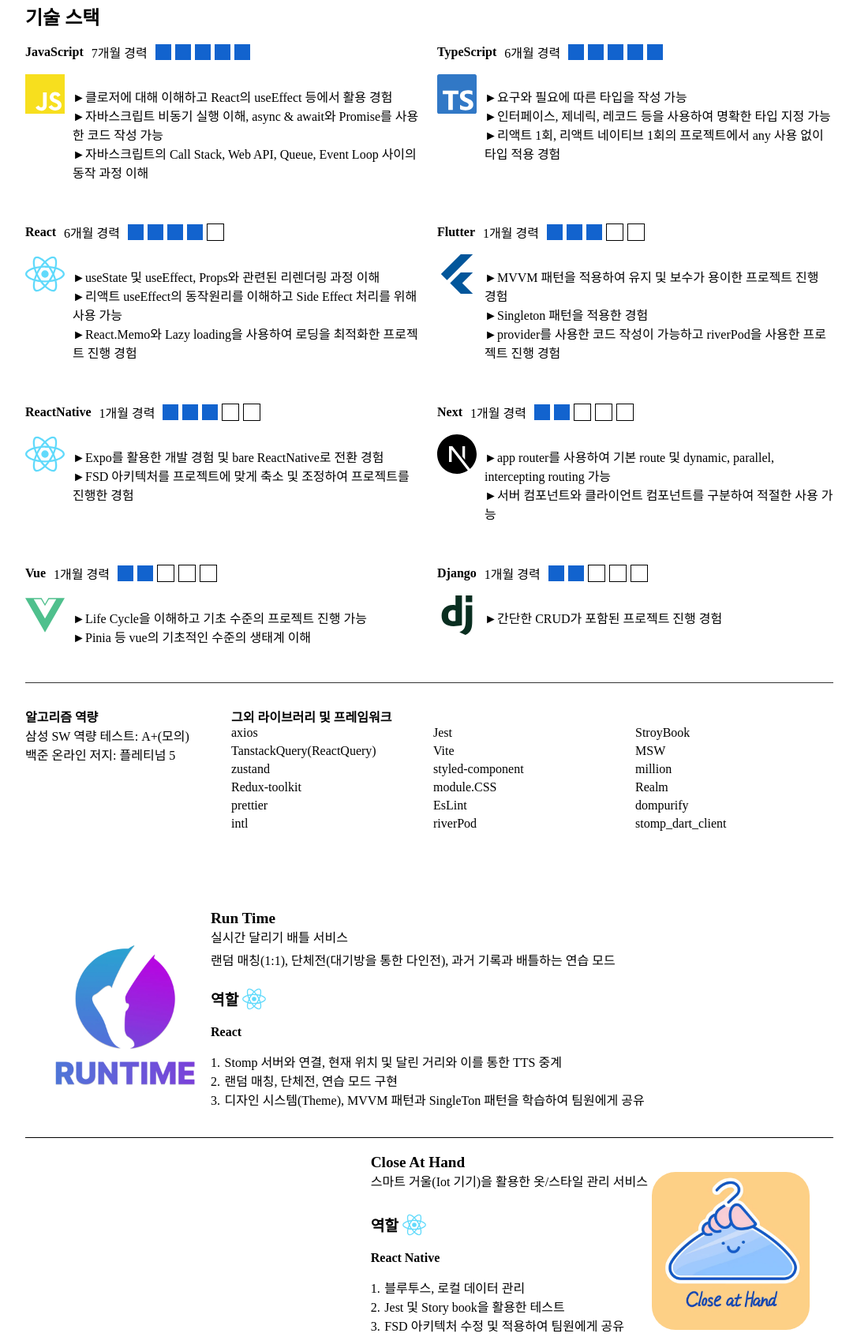
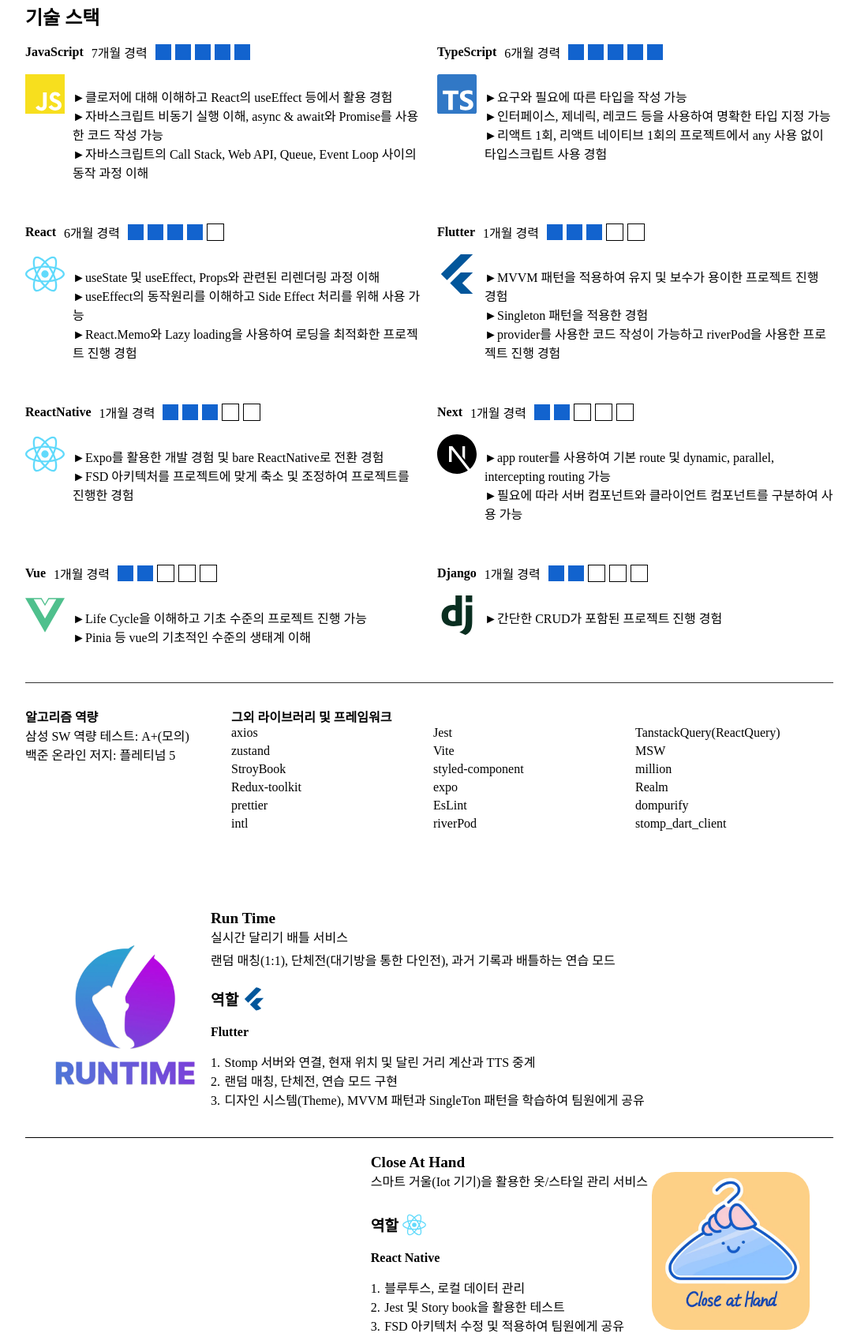
Before and after one commit to Dohun-choi/dohun-choi.github.io, a website: page dist/index.html in a window 1280 px wide. Shown: the part 877-2570 px from the top of the page at 79% size, without its empty margins (96-1182 px from the left). Drawn offline with Linux system fonts and the light colour scheme; no server answers.

Commit message:
[Design] 글 내용 수정

```diff
--- a/dist/index.html
+++ b/dist/index.html
@@ -45,7 +45,7 @@
       </header>
 
       <div class="center-text" style="flex-grow: 3;">
-        <h2 class="center-text">필요와 요구에 따라 문제를 창의적으로 해결하는 개발자</h2>
+        <h2 class="center-text">필요와 요구에 따라 문제를 해결하는 개발자</h2>
         <div class="content-box">
           <p class="center-text">
             안녕하세요, 저는 <strong>프론트엔드 개발자</strong>로서 <strong>사용자와 비즈니스의 요구를 충족시키는 데 주력</strong>하는 개발자입니다.
@@ -83,12 +83,12 @@
             <skill-component name="TypeScript" level="5" period="6개월">
               <li>요구와 필요에 따른 타입을 작성 가능</li>
               <li>인터페이스, 제네릭, 레코드 등을 사용하여 명확한 타입 지정 가능</li>
-              <li>리액트 1회, 리액트 네이티브 1회의 프로젝트에서 any 사용 없이 타입 적용 경험</li>
+              <li>리액트 1회, 리액트 네이티브 1회의 프로젝트에서 any 사용 없이 타입스크립트 사용 경험</li>
             </skill-component>
 
             <skill-component name="React" level="4" period="6개월">
               <li>useState 및 useEffect, Props와 관련된 리렌더링 과정 이해</li>
-              <li>리액트 useEffect의 동작원리를 이해하고 Side Effect 처리를 위해 사용 가능</li>
+              <li>useEffect의 동작원리를 이해하고 Side Effect 처리를 위해 사용 가능</li>
               <li>React.Memo와 Lazy loading을 사용하여 로딩을 최적화한 프로젝트 진행 경험</li>
             </skill-component>
 
@@ -105,7 +105,7 @@
 
             <skill-component name="Next" level="2" period="1개월">
               <li>app router를 사용하여 기본 route 및 dynamic, parallel, intercepting routing 가능</li>
-              <li>서버 컴포넌트와 클라이언트 컴포넌트를 구분하여 적절한 사용 가능</li>
+              <li>필요에 따라 서버 컴포넌트와 클라이언트 컴포넌트를 구분하여 사용 가능</li>
             </skill-component>
 
             <skill-component name="Vue" level="2" period="1개월">
@@ -132,15 +132,15 @@
               <div class="mini-grid">
                 <p>axios</p>
                 <p>Jest</p>
-                <p>StroyBook</p>
                 <p>TanstackQuery(ReactQuery)</p>
+                <p>zustand</p>
                 <p>Vite</p>
                 <p>MSW</p>
-                <p>zustand</p>
+                <p>StroyBook</p>
                 <p>styled-component</p>
                 <p>million</p>
                 <p>Redux-toolkit</p>
-                <p>module.CSS</p>
+                <p>expo</p>
                 <p>Realm</p>
                 <p>prettier</p>
                 <p>EsLint</p>
@@ -167,9 +167,9 @@
             name="Run Time"
             projectSummary="실시간 달리기 배틀 서비스"
             projectDescription="랜덤 매칭(1:1), 단체전(대기방을 통한 다인전), 과거 기록과 배틀하는 연습 모드"
-            skill="React"
+            skill="Flutter"
           >
-            <li>Stomp 서버와 연결, 현재 위치 및 달린 거리와 이를 통한 TTS 중계</li>
+            <li>Stomp 서버와 연결, 현재 위치 및 달린 거리 계산과 TTS 중계</li>
             <li>랜덤 매칭, 단체전, 연습 모드 구현</li>
             <li>디자인 시스템(Theme), MVVM 패턴과 SingleTon 패턴을 학습하여 팀원에게 공유</li>
           </project-component>
@@ -192,7 +192,8 @@
             imgSrc="./images/projects/DogCatDang.webp"
           >
             <li>WYSWYG 형식의 게시판, 실시간 방송 서비스</li>
-            <li>google light house의 4가지 측정 항목 모두 90점 이상 달성</li>
+            <li>lazy loading, gzip 압축 등을 통한 로딩 속도 향상</li>
+            <li>Nav, Button 등 공통 컴포넌트 개발</li>
           </project-component>
 
         </section>
```
